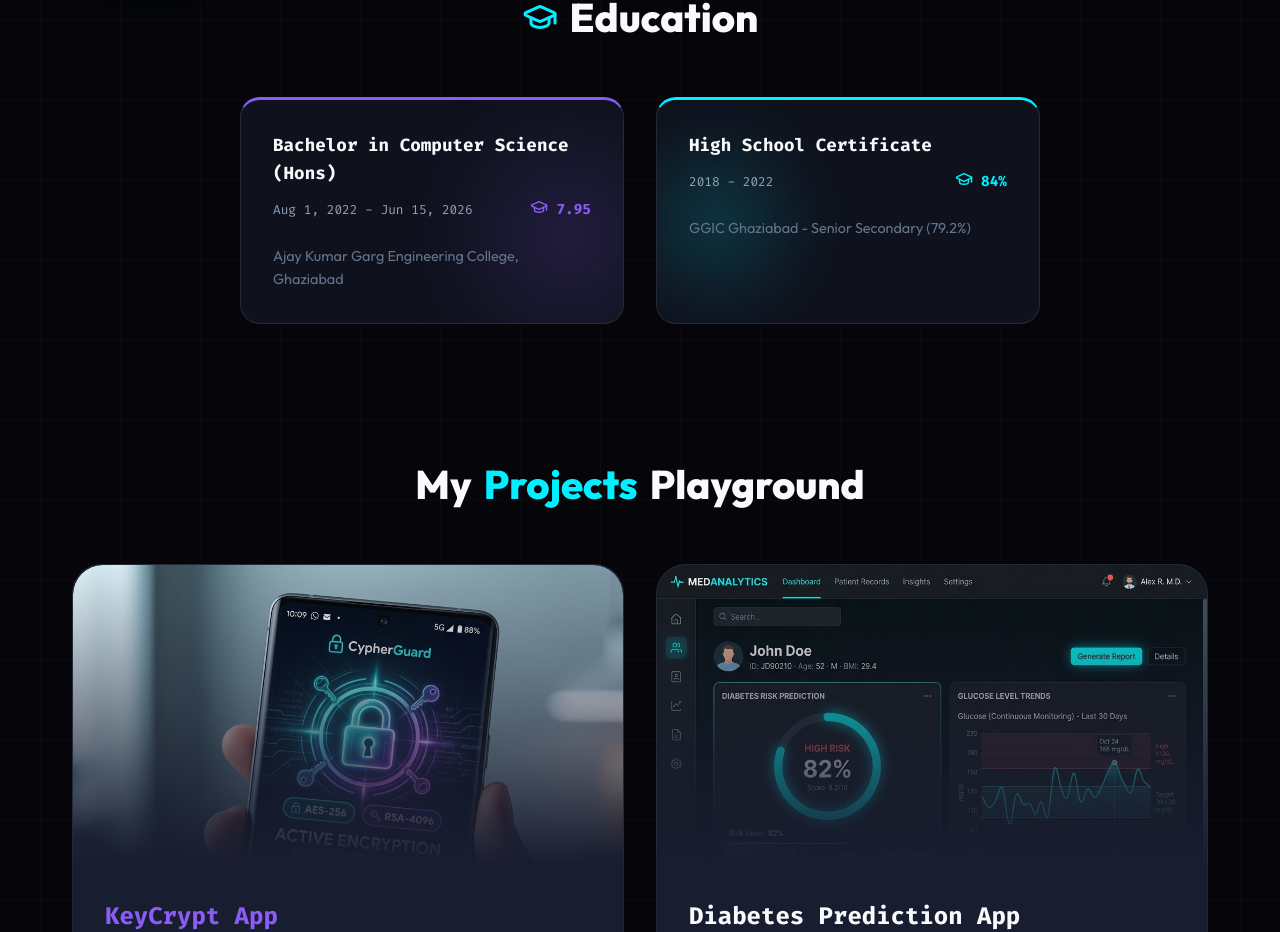
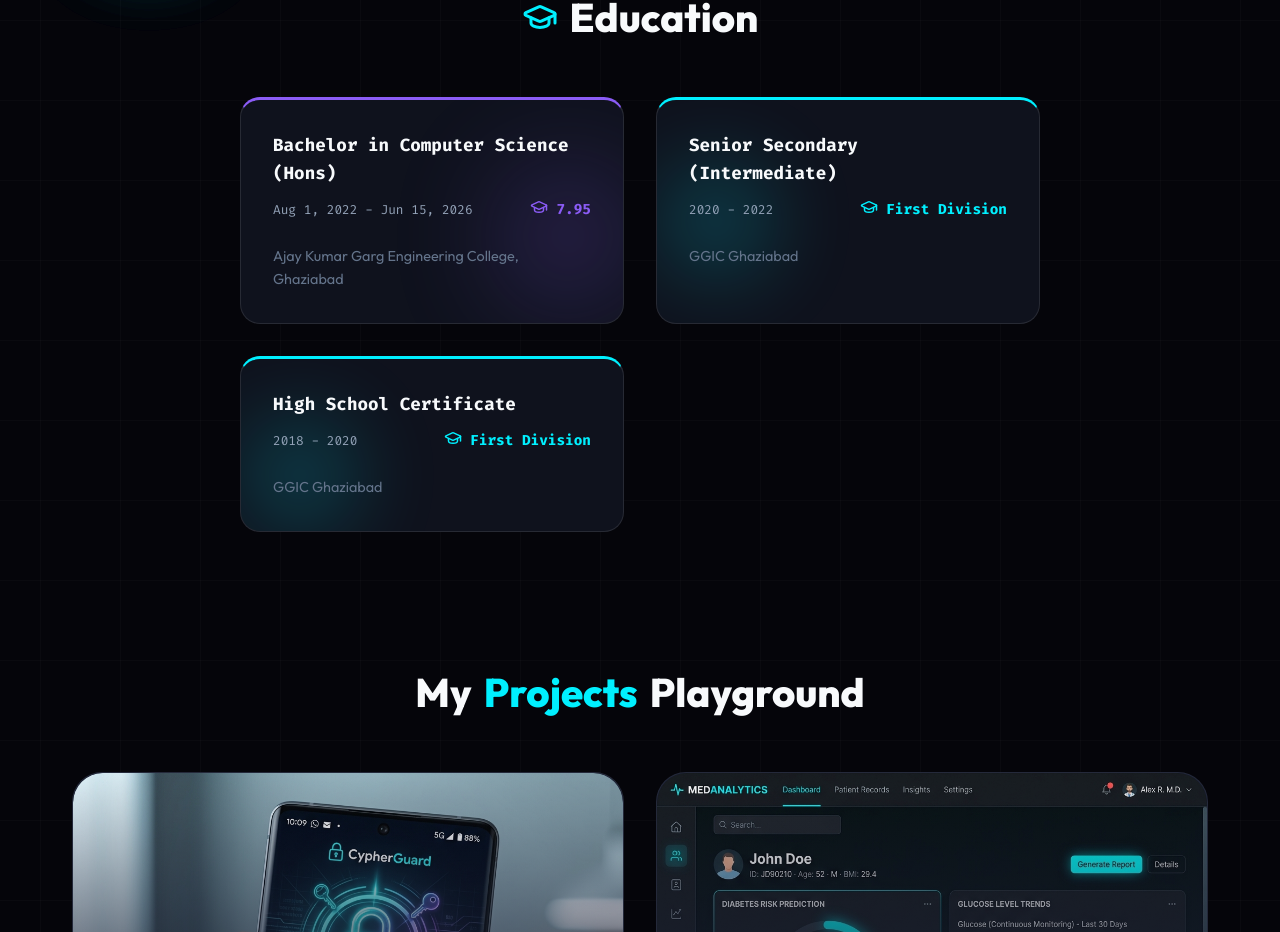
Before and after one commit to Chhavi001/myportfolio, a React (Vite) app: page / in a window 1280 px wide. Shown: the part 860-1792 px from the top of the page. Built offline with nearby package versions, Linux system fonts and the light colour scheme; no server answers.

Commit message:
Separate High School and Intermediate in Education Section

```diff
--- a/src/App.jsx
+++ b/src/App.jsx
@@ -264,10 +264,18 @@ function EducationSection() {
 
       <div className="outline-card" style={{borderTop: '3px solid var(--accent-green)'}}>
         <div className="card-glow"></div>
+        <h3 className="edu-title">Senior Secondary (Intermediate)</h3>
+        <span className="edu-date">2020 - 2022</span>
+        <div className="edu-meta"><GraduationCap size={18} /> First Division</div>
+        <p className="edu-school">GGIC Ghaziabad</p>
+      </div>
+
+      <div className="outline-card" style={{borderTop: '3px solid var(--accent-green)'}}>
+        <div className="card-glow"></div>
         <h3 className="edu-title">High School Certificate</h3>
-        <span className="edu-date">2018 - 2022</span>
-        <div className="edu-meta"><GraduationCap size={18} /> 84%</div>
-        <p className="edu-school">GGIC Ghaziabad - Senior Secondary (79.2%)</p>
+        <span className="edu-date">2018 - 2020</span>
+        <div className="edu-meta"><GraduationCap size={18} /> First Division</div>
+        <p className="edu-school">GGIC Ghaziabad</p>
       </div>
     </div>
   );
```
